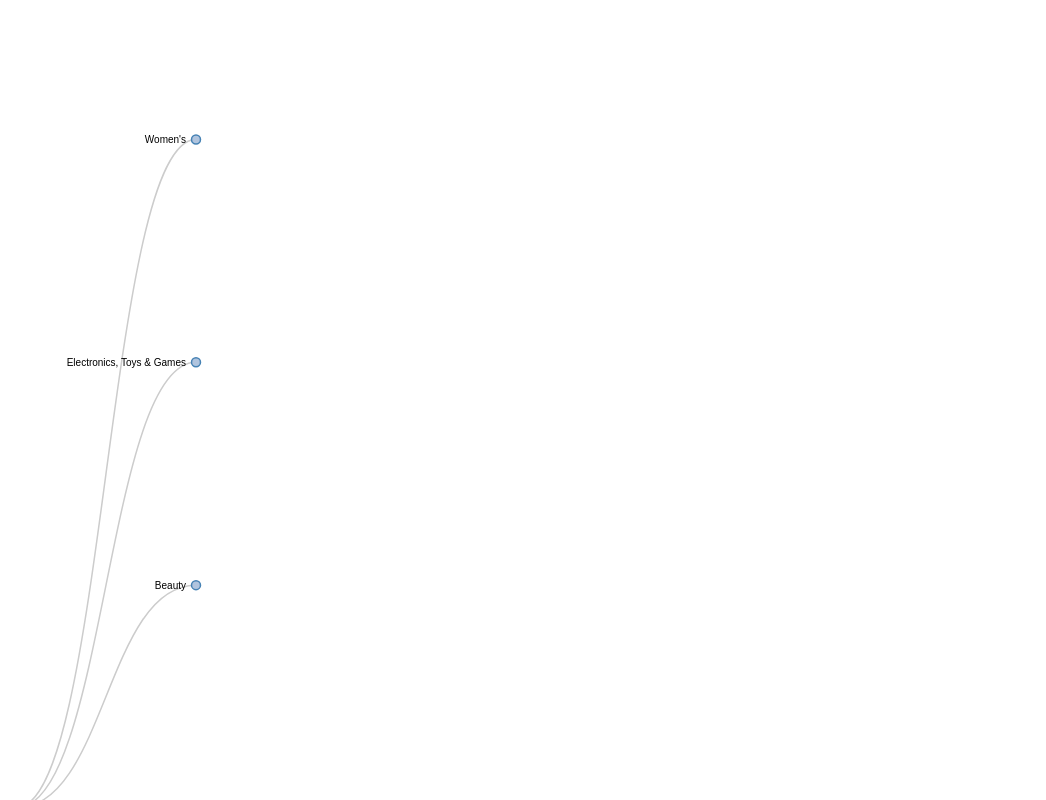
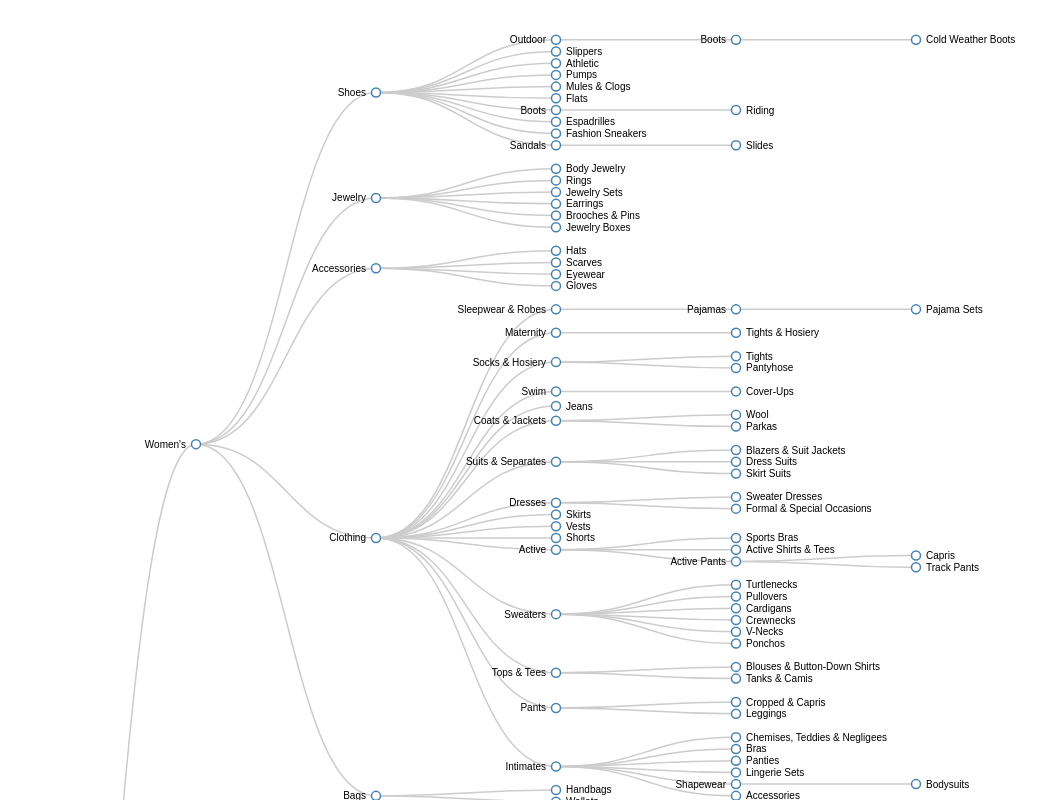
Before and after one commit to max-pt/basic_taxonomy_tree, a plain HTML site: page index.html in a window 1280 px wide. Shown: the top 800 px of the page, without its empty margins (112-1158 px from the left). Drawn offline with nearby package versions, Linux system fonts and the light colour scheme.

Commit message:
added height and autoexpand

```diff
--- a/index.html
+++ b/index.html
@@ -33,7 +33,7 @@
 
 var margin = {top: 20, right: 120, bottom: 20, left: 120},
     width = 960*2 - margin.right - margin.left,
-    height = 800*2 - margin.top - margin.bottom;
+    height = 1500*2 - margin.top - margin.bottom;
 
 var i = 0,
     duration = 750,
@@ -66,7 +66,7 @@ d3.json("taxonomy_tree.json", function(error, flare) {
     }
   }
 
-  root.children.forEach(collapse);
+  //root.children.forEach(collapse);
   update(root);
 });
 
```
